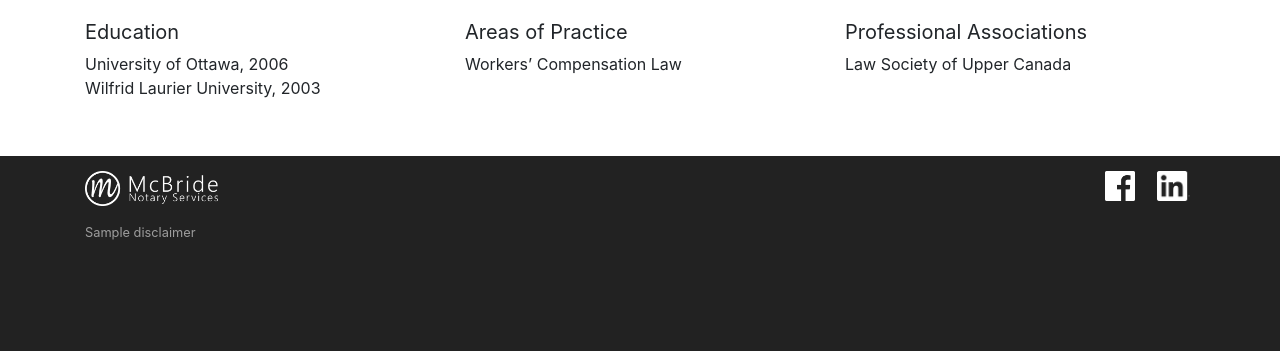
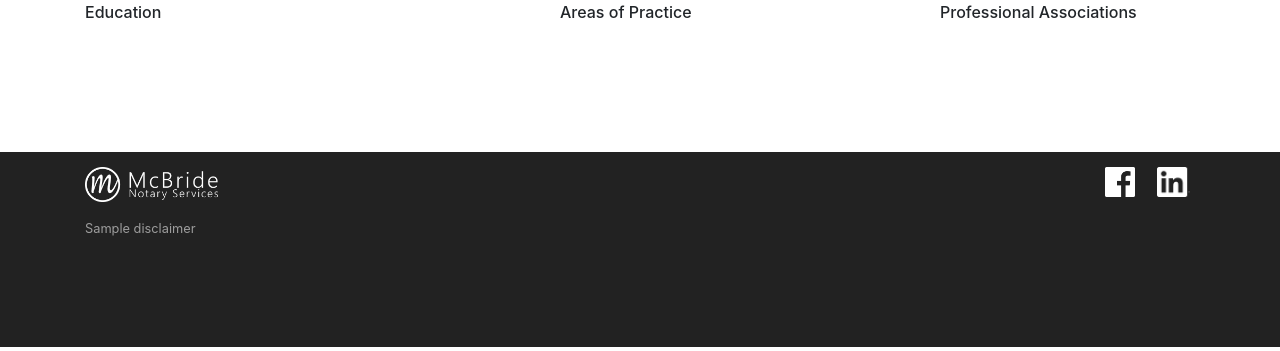
Before and after one commit to mcbridenotaryservices/mcbridenotaryservices.github.io, a Node project: template templates/about.mustache in a window 1280 px wide. Shown: the part 453-804 px from the top of the page. Run offline with Node 20 templates, Linux system fonts and the light colour scheme; the template is opened without the code that fills it: most values are stand-ins (such as "Sample title", 1, 10 or a date in 2020).

Commit message:
updated about template

```diff
--- a/templates/about.mustache
+++ b/templates/about.mustache
@@ -34,32 +34,35 @@
 			<div class="row">
 				<div class="col-md-4">
 					<figure class="figure">
-						<img src="./images/headShotBio_645x959.jpg" class="figure-img img-fluid rounded" alt="{{ownerName}}" />
+						<img src="./images/headShotBio_645x959.jpg" class="figure-img img-fluid rounded" alt="Karen J. A. McBride" />
 					</figure>
 				</div>
 				<div class="col-md-8">
 					<h2 style="margin-bottom: 2rem;">{{ownerName}} <span style="color: #9e9d9d;">| {{ownerTitle}}</span></h2>
-
-					{{#bio}}
-						<p style="font-size: 1.2rem">{{.}}</p>
-					{{/bio}}
-
+						{{#bio}}
+							<p class="lead" style="font-size: 1.2rem">{{.}}</p>
+						{{/bio}}
 				</div>
 			</div>
-			<hr style="margin: 20px 0;">
+			<hr style="margin: 0;">
 			<div class="row">
-				<div class="col-md-4">
-					<h5>Education</h5>
-					<p style="margin-bottom: 0;">University of Ottawa, 2006</p>
-					<p style="margin-bottom: 0;">Wilfrid Laurier University, 2003</p>
+				<div class="col-lg-5" style="margin-top: 20px;">
+					<p class="lead" style="font-weight: 500; font-size: 1rem; margin-bottom: .5rem;">Education</p>
+					{{#edu}}
+						<p class="lead" style="margin-bottom: 0; font-size: 1rem;">{{.}}</p>
+					{{/edu}}
 				</div>
-				<div class="col-md-4">
-					<h5>Areas of Practice</h5>
-					<p style="margin-bottom: 0;">Workers’ Compensation Law</p>
+				<div class="col-lg-4" style="margin-top: 20px;">
+					<p class="lead" style="font-weight: 500; font-size: 1rem; margin-bottom: .5rem;">Areas of Practice</p>
+					{{#aop}}
+						<p class="lead" style="margin-bottom: 0; font-size: 1rem;">{{.}}</p>
+					{{/aop}}
 				</div>
-				<div class="col-md-4">
-					<h5>Professional Associations</h5>
-					<p style="margin-bottom: 0;">Law Society of Upper Canada</p>
+				<div class="col-lg-3" style="margin-top: 20px;">
+					<p class="lead" style="font-weight: 500; font-size: 1rem; margin-bottom: .5rem;">Professional Associations</p>
+					{{#pa}}
+						<p class="lead" style="margin-bottom: 0; font-size: 1rem;">{{.}}</p>
+					{{/pa}}
 				</div>
 			</div>
 		</div>
```
